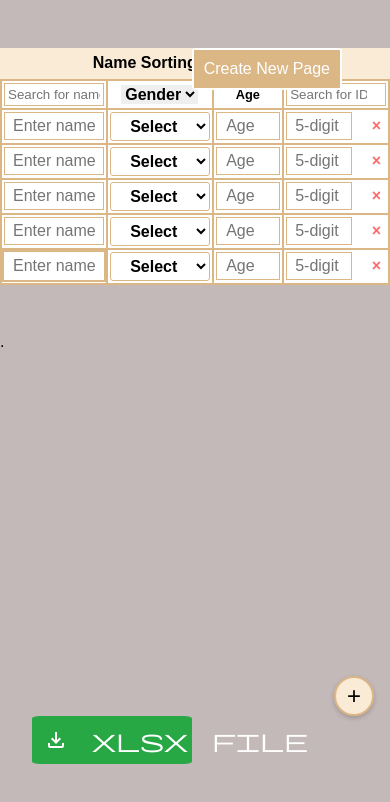
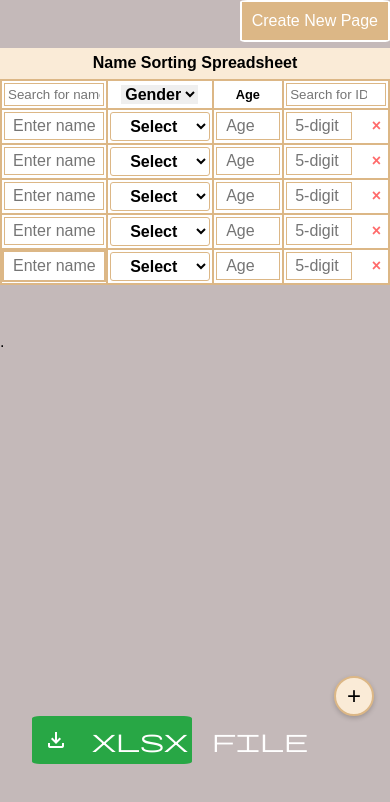
Before and after one commit to 00tega/Student-Sorting-Spreadsheet, a plain HTML site: page new-page.html in a window 390 px wide. Drawn offline with nearby package versions, Linux system fonts and the light colour scheme.

Commit message:
new page and download button fix

```diff
--- a/styles-all.css
+++ b/styles-all.css
@@ -270,8 +270,8 @@ th:nth-child(5), td:nth-child(5) {
 
 .new-page-button {
     position: absolute;
-    top: 3rem;
-    right: 3rem;
+    top: 1rem;
+    right: 1rem;
     background-color: rgb(220, 183, 134);
     color: white;
     padding: 10px;
@@ -341,6 +341,12 @@ th:nth-child(5), td:nth-child(5) {
         right: 1rem;
         bottom: 5rem;
     }
+
+    .new-page-button {
+        position: absolute;
+        top: 0;
+        right: 0;
+    }
 }
 
 @media (max-width: 480px) {
@@ -363,4 +369,8 @@ th:nth-child(5), td:nth-child(5) {
         padding: 8px;
         font-size: 20px;
     }
+
+    #download-btn {
+        text-align: center;
+    }
 }
```
